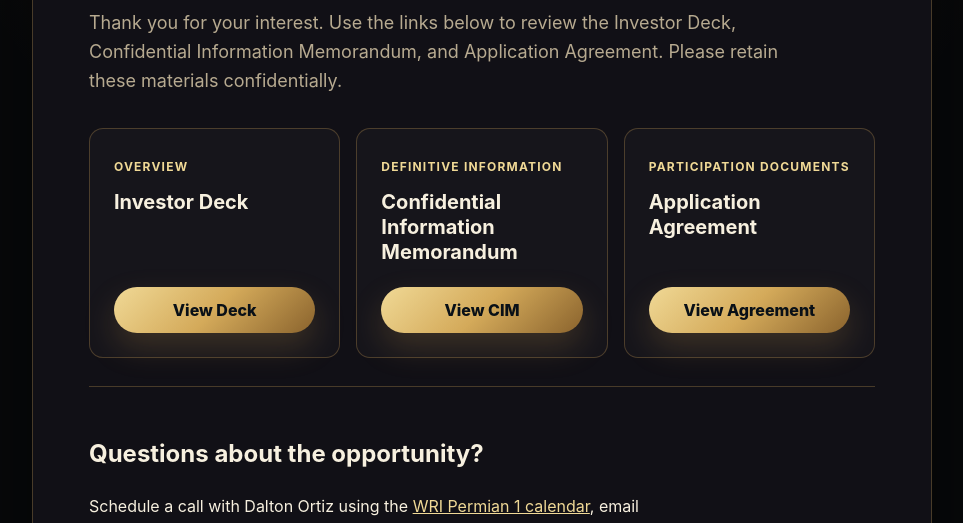
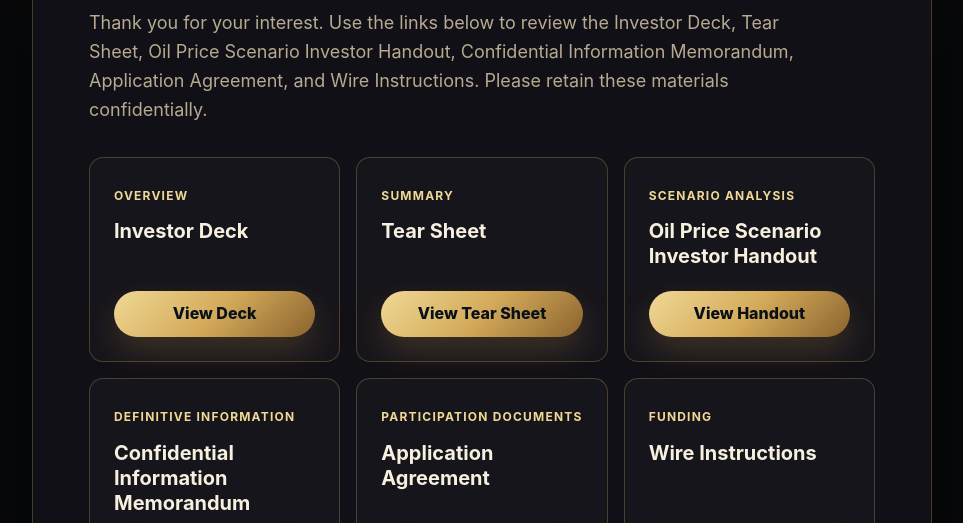
Before and after one commit to WRIPermianone/wri-landing-page, a website: page materials.html in a window 1280 px wide. Shown: the part 277-800 px from the top of the page, without its empty margins (158-1121 px from the left). Drawn offline with Linux system fonts and the light colour scheme.

Commit message:
Add tear sheet, oil price scenario handout, and wire instructions to materials page
Co-authored-by: Perplexity <noreply@perplexity.ai>

```diff
--- a/materials.html
+++ b/materials.html
@@ -133,7 +133,7 @@ src="https://www.facebook.com/tr?id=1087317313884649&ev=PageView&noscript=1"
   <main>
     <p class="eyebrow">Confidential | Accredited Investors Only</p>
     <h1>Your WRI Permian 1 Materials</h1>
-    <p class="lede">Thank you for your interest. Use the links below to review the Investor Deck, Confidential Information Memorandum, and Application Agreement. Please retain these materials confidentially.</p>
+    <p class="lede">Thank you for your interest. Use the links below to review the Investor Deck, Tear Sheet, Oil Price Scenario Investor Handout, Confidential Information Memorandum, Application Agreement, and Wire Instructions. Please retain these materials confidentially.</p>
 
     <section class="documents" aria-label="Offering documents">
       <article class="document">
@@ -142,6 +142,22 @@ src="https://www.facebook.com/tr?id=1087317313884649&ev=PageView&noscript=1"
           <h2>Investor Deck</h2>
         </div>
         <a class="button" href="https://drive.google.com/file/d/1rbmBQQQSaQBEpiOK1rYxz8hz9wroz4TD/view" target="_blank" rel="noopener noreferrer">View Deck</a>
+      </article>
+
+      <article class="document">
+        <div>
+          <span>Summary</span>
+          <h2>Tear Sheet</h2>
+        </div>
+        <a class="button" href="https://drive.google.com/file/d/18SRLKYqabtB7YDbaqd3vTtUiIDJmD7-Z/view?usp=sharing" target="_blank" rel="noopener noreferrer">View Tear Sheet</a>
+      </article>
+
+      <article class="document">
+        <div>
+          <span>Scenario analysis</span>
+          <h2>Oil Price Scenario Investor Handout</h2>
+        </div>
+        <a class="button" href="https://drive.google.com/file/d/11kValyMqB4q2dgO_rvdAixn3qzyrqTOX/view?usp=sharing" target="_blank" rel="noopener noreferrer">View Handout</a>
       </article>
 
       <article class="document">
@@ -159,6 +175,14 @@ src="https://www.facebook.com/tr?id=1087317313884649&ev=PageView&noscript=1"
         </div>
         <a class="button" href="https://drive.google.com/file/d/1hMGcugzjGRrS6I6qRr5MQdXeE9OCGEwc/view?usp=sharing" target="_blank" rel="noopener noreferrer">View Agreement</a>
       </article>
+
+      <article class="document">
+        <div>
+          <span>Funding</span>
+          <h2>Wire Instructions</h2>
+        </div>
+        <a class="button" href="https://drive.google.com/file/d/1OtSfCn-P8CbM3QCc3SDDFdXUTfL-JJpX/view?usp=sharing" target="_blank" rel="noopener noreferrer">View Wire Instructions</a>
+      </article>
     </section>
 
     <section class="calendar">
```
